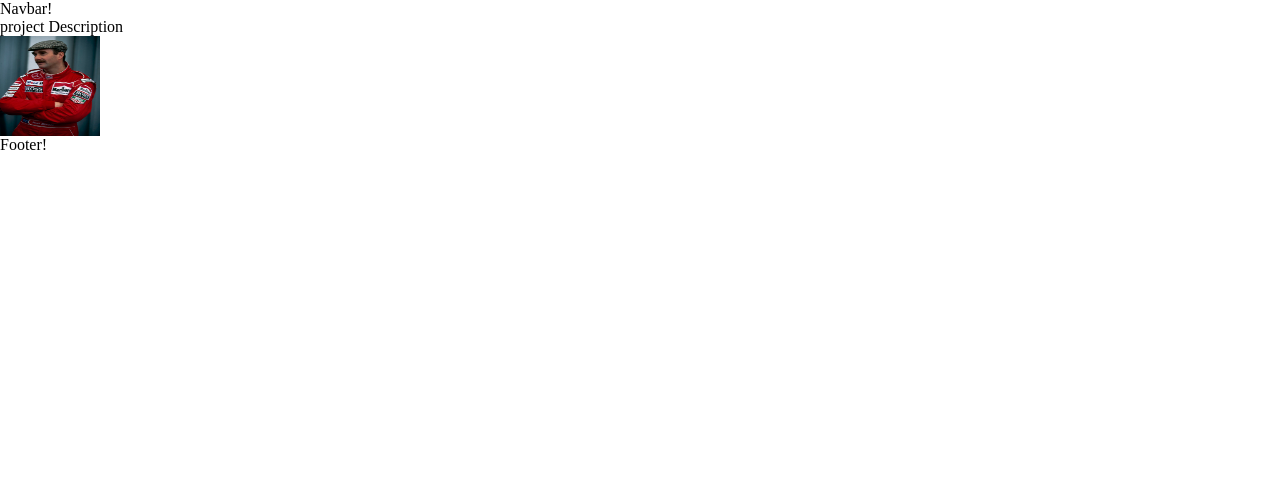
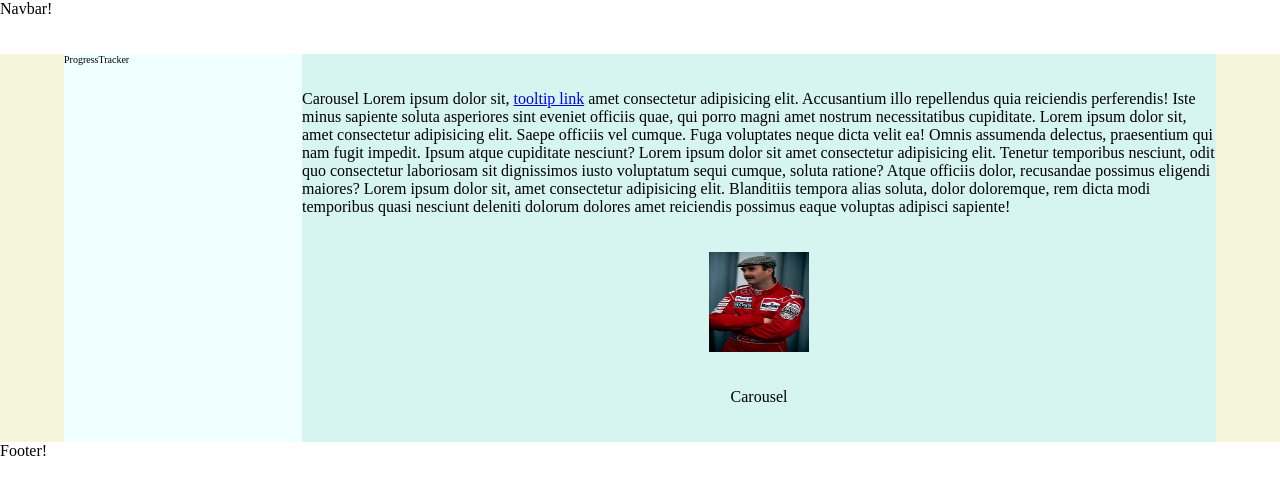
Before and after one commit to NimaShariatz/igem-wiki-2025-setup, a React (Vite) app in the folder igem_wiki/: page / in a window 1280 px wide. Shown: the top 494 px of the page. Built offline with nearby package versions, Linux system fonts and the light colour scheme.

Commit message:
setup work

```diff
--- a/igem_wiki/src/App.tsx
+++ b/igem_wiki/src/App.tsx
@@ -1,7 +1,7 @@
 import { BrowserRouter as Router, Routes, Route } from "react-router-dom";
 import "./Global.css"
 
-import Description from "./pages/description.tsx";
+import Description from "./pages/descriptive layout/description.tsx";
 
 
 
--- /dev/null
+++ b/igem_wiki/src/components/carousel.tsx
@@ -0,0 +1,11 @@
+
+
+
+function Carousel() {
+    return (
+        <>
+        <p>Carousel</p>
+        </>
+    )
+}
+export default Carousel
--- /dev/null
+++ b/igem_wiki/src/components/component.css
@@ -0,0 +1,5 @@
+.progressTracker_container{
+    width: 300px;
+    font-size: 10px;
+    background-color: azure;
+}
--- /dev/null
+++ b/igem_wiki/src/components/popupimg.tsx
@@ -0,0 +1,14 @@
+import {
+    mansell
+} from "../static/constants.tsx"
+
+
+
+function PopupImg() {
+    return (
+        <img src={mansell}  style={{width:"100px", height:"100px"}} />
+
+    )
+
+}
+export default PopupImg
--- /dev/null
+++ b/igem_wiki/src/components/popuplink.tsx
@@ -0,0 +1,15 @@
+import { Outlet, Link } from "react-router-dom";
+
+
+
+function PopupLink() {
+    return (
+        <>
+            <Link to="/">tooltip link</Link>
+
+            <Outlet/>
+        </>
+    )
+
+}
+export default PopupLink
--- /dev/null
+++ b/igem_wiki/src/components/progressTracker.tsx
@@ -0,0 +1,13 @@
+import "./component.css"
+
+
+function ProgressTracker() {
+    return (
+        <>
+            <div className="progressTracker_container">
+                <p>ProgressTracker</p>
+            </div>
+        </>
+    )
+}
+export default ProgressTracker
--- a/igem_wiki/src/pages/description.tsx
+++ /dev/null
@@ -1,44 +0,0 @@
-import Navbar from "../components/navbar.tsx"
-import Footer from "../components/footer.tsx"
-
-import Example_args from "../components/example_args.tsx" //temporary
-
-import {
-    mansell
-} from "../static/constants.tsx"
-
-
-
-
-function Description() {
-    return (
-        <>
-            <Navbar />
-            <p>project Description</p>
-            <img src={mansell}  style={{width:"100px", height:"100px"}} />
-            <Footer />
-
-
-
-            <div style={{height:"100px"}}></div>
-
-
-            {/*
-
-            <Example_args
-            text="image link"
-            count={42}
-            optional_notempty_number={100} // Will be displayed
-            />
-
-            <Example_args
-            text="image link"
-            count={42}
-            // No optional_notempty_number provided, so it won't be displayed
-            />
-            */}
-        </>
-    )
-}
-
-export default Description
--- /dev/null
+++ b/igem_wiki/src/pages/descriptive layout/description.tsx
@@ -0,0 +1,77 @@
+import Navbar from "../../components/navbar.tsx"
+import Footer from "../../components/footer.tsx"
+import PopupLink from "../../components/popuplink.tsx"
+import PopupImg from "../../components/popupimg.tsx"
+import Carousel from "../../components/carousel.tsx"
+import ProgressTracker from "../../components/progressTracker.tsx"
+
+import "./descriptive.css"
+
+import Example_args from "../../components/example_args.tsx" //temporary
+
+
+
+
+
+
+function Description() {
+    return (
+        <>
+            <Navbar />
+
+            <br/>
+            <br/>
+
+            <div className="content_wrapper">
+
+                <ProgressTracker/>
+
+                <div className="descriptive_content">
+                    <br/>
+                    <br/>
+                    <p>Carousel Lorem ipsum dolor sit, <PopupLink/> amet consectetur adipisicing elit. Accusantium illo repellendus quia reiciendis perferendis!
+                        Iste minus sapiente soluta asperiores sint eveniet officiis quae, qui porro magni amet nostrum necessitatibus cupiditate.
+                        Lorem ipsum dolor sit, amet consectetur adipisicing elit. Saepe officiis vel cumque. Fuga voluptates neque dicta velit ea!
+                        Omnis assumenda delectus, praesentium qui nam fugit impedit. Ipsum atque cupiditate nesciunt? Lorem ipsum dolor sit amet
+                        consectetur adipisicing elit. Tenetur temporibus nesciunt, odit quo consectetur laboriosam sit dignissimos iusto voluptatum
+                        sequi cumque, soluta ratione? Atque officiis dolor, recusandae possimus eligendi maiores? Lorem ipsum dolor sit, amet consectetur
+                        adipisicing elit. Blanditiis tempora alias soluta, dolor doloremque, rem dicta modi temporibus
+                        quasi nesciunt deleniti dolorum dolores amet reiciendis
+                        possimus eaque voluptas adipisci sapiente!
+                    </p>
+
+                    <br/>
+                    <br/>
+                    <PopupImg/>
+                    <br/>
+                    <br/>
+                    <Carousel/>
+                    <br/>
+                    <br/>
+                </div>
+
+            </div>
+
+            <Footer />
+
+
+
+            {/*
+
+            <Example_args
+            text="image link"
+            count={42}
+            optional_notempty_number={100} // Will be displayed
+            />
+
+            <Example_args
+            text="image link"
+            count={42}
+            // No optional_notempty_number provided, so it won't be displayed
+            />
+            */}
+        </>
+    )
+}
+
+export default Description
--- /dev/null
+++ b/igem_wiki/src/pages/descriptive layout/descriptive.css
@@ -0,0 +1,17 @@
+
+
+.content_wrapper{
+    background-color: beige;
+
+    display: flex;
+    flex-direction: row;
+    padding-inline: 5vw;
+
+
+}
+.descriptive_content{
+    justify-items: center;
+    background-color: rgb(214, 244, 240);
+    width: 100%;
+
+}
```
